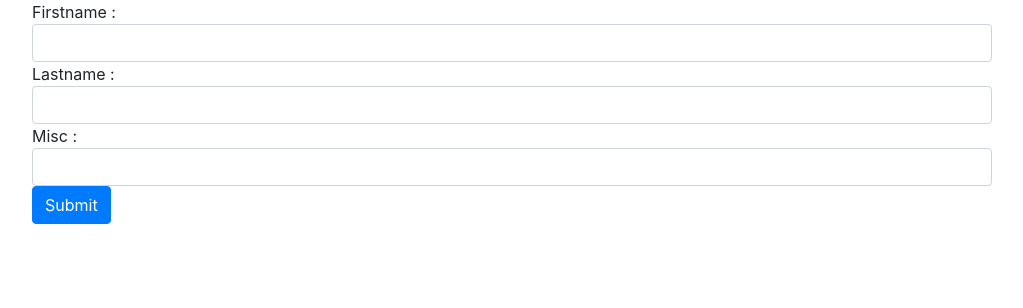
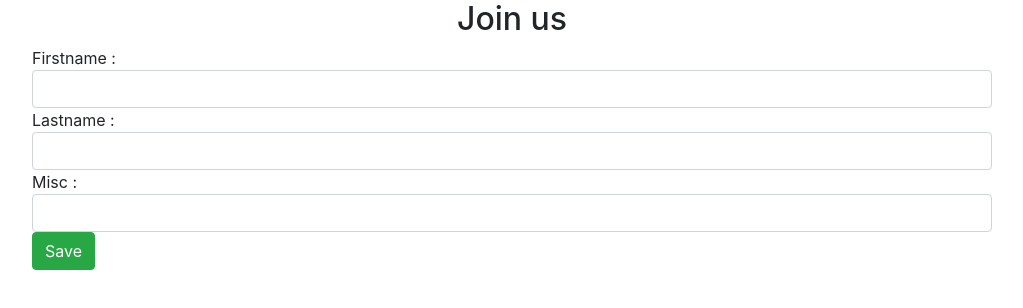
Before and after one commit to PeterRusznak/soc, a React app: page / in a window 1280 px wide. Shown: the top 308 px of the page, without its empty margins (32-1055 px from the left). Built offline with nearby package versions, Linux system fonts and the light colour scheme; the HTML template or start-up script is replaced by a standard one.

Commit message:
error fixed -> Too many re-renders. React limits the number of renders to prevent an infinite loop

```diff
--- a/src/soc_assets/public/components/Create.tsx
+++ b/src/soc_assets/public/components/Create.tsx
@@ -7,8 +7,7 @@ const Create = () => {
     const [last, setLast] = useState('');
     const [desc, setDesc] = useState('');
 
-    const [done, setDone] = useState(false);
-    const [saving, setSaving] = useState(false);
+
 
     interface UserIdl {
         id: { toNumber(): number };
@@ -18,30 +17,25 @@ const Create = () => {
     };
 
 
-    const submit = async () => {
-        setSaving(true)
+    const submit = async (event) => {
+        event.preventDefault();
+
         let newProfile = {
             firstName: first,
             lastName: last,
             desc: desc,
         };
         soc.create(newProfile).then((ret: UserIdl) => {
-            console.log("Itt jön");
             console.log(ret);
         })
-        setDone(true);
-    }
-    if (done) {
-        setSaving(false);
-    }
-
-    if (saving) {
-        return (<progress />);
     }
 
     return (
         <div>
-            <form name="new-user" className="form-group" onSubmit={() => submit()}>
+
+            <div className="form-group" >
+                <h2 className="text-center">Join us</h2>
+
                 <div>
                     Firstname :
                     <input name="first" type="text" className="form-control"
@@ -59,11 +53,9 @@ const Create = () => {
                         onChange={ev => setDesc(ev.target.value)} />
                 </div>
 
-                <div >
-                    <button className="btn btn-primary" type="submit">
-                        Submit</button>
-                </div>
-            </form>
+                <button className="btn btn-success" onClick={submit}>Save</button>
+
+            </div>
         </div>
     )
 }
```
